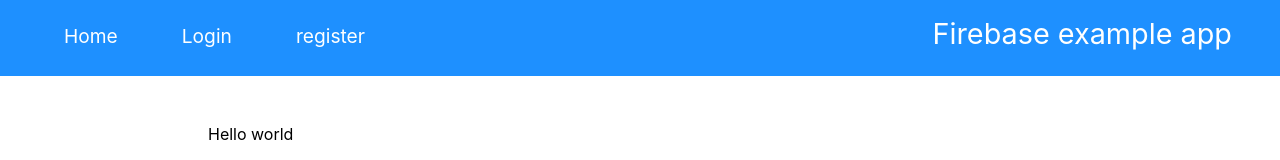
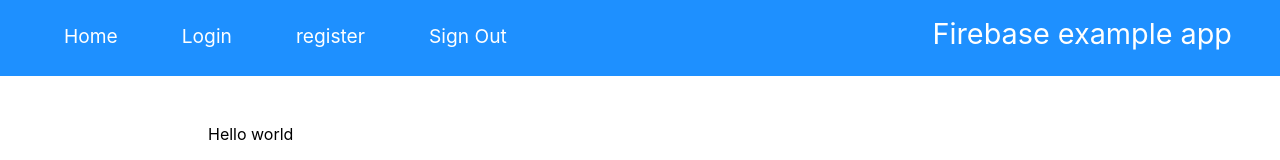
Before and after one commit to desolaser/firebase-react-app, a React (Create React App) app: page / in a window 1280 px wide. Shown: the top 160 px of the page. Built offline with nearby package versions, Linux system fonts and the light colour scheme.

Commit message:
Create sign_out_button component and add it to the header

```diff
--- a/src/components/header.js
+++ b/src/components/header.js
@@ -7,6 +7,8 @@ import {
     NavItem,
     NavLink
 } from './nav_components'
+
+import SignOutButton from './sign_out_button'
 
 const Header = () => {
     return (
@@ -24,6 +26,9 @@ const Header = () => {
                 <NavItem>
                     <NavLink to="/register">register</NavLink>
                 </NavItem>
+                <NavItem>
+                    <SignOutButton />
+                </NavItem>
             </NavList>
         </NavBar>
     )
--- /dev/null
+++ b/src/components/sign_out_button.js
@@ -0,0 +1,20 @@
+import React from 'react'
+import { NavLink } from './nav_components'
+import { useFirebase } from '../firebase'
+
+const SignOutButton = () => {
+    const firebase = useFirebase()
+
+    const handleClick = () => {
+        firebase.doSignOut()
+        alert("You are logged out")
+    }
+
+    return (
+        <NavLink onClick={handleClick}>
+            Sign Out
+        </NavLink>
+    )
+}
+
+export default SignOutButton
```
